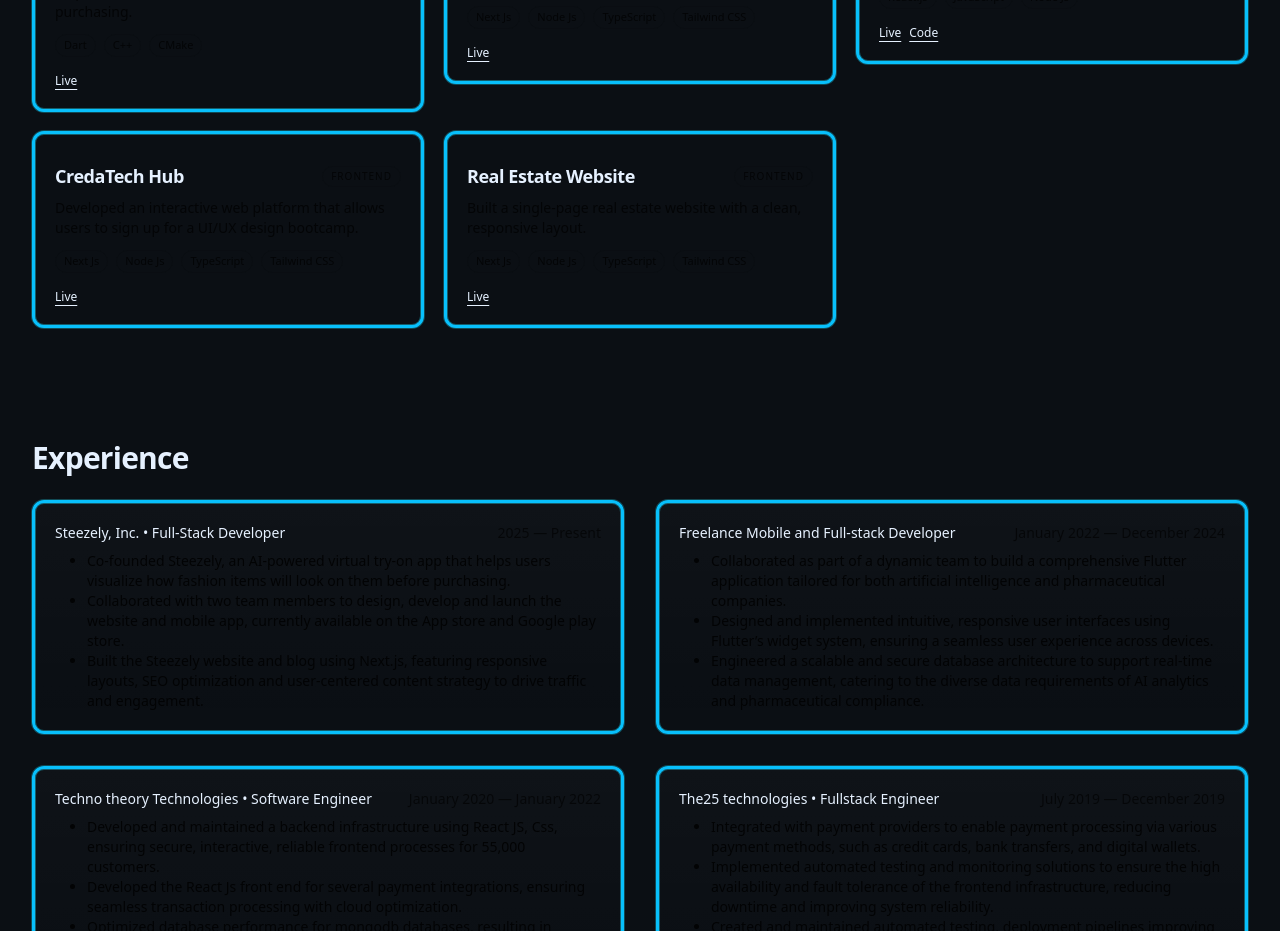
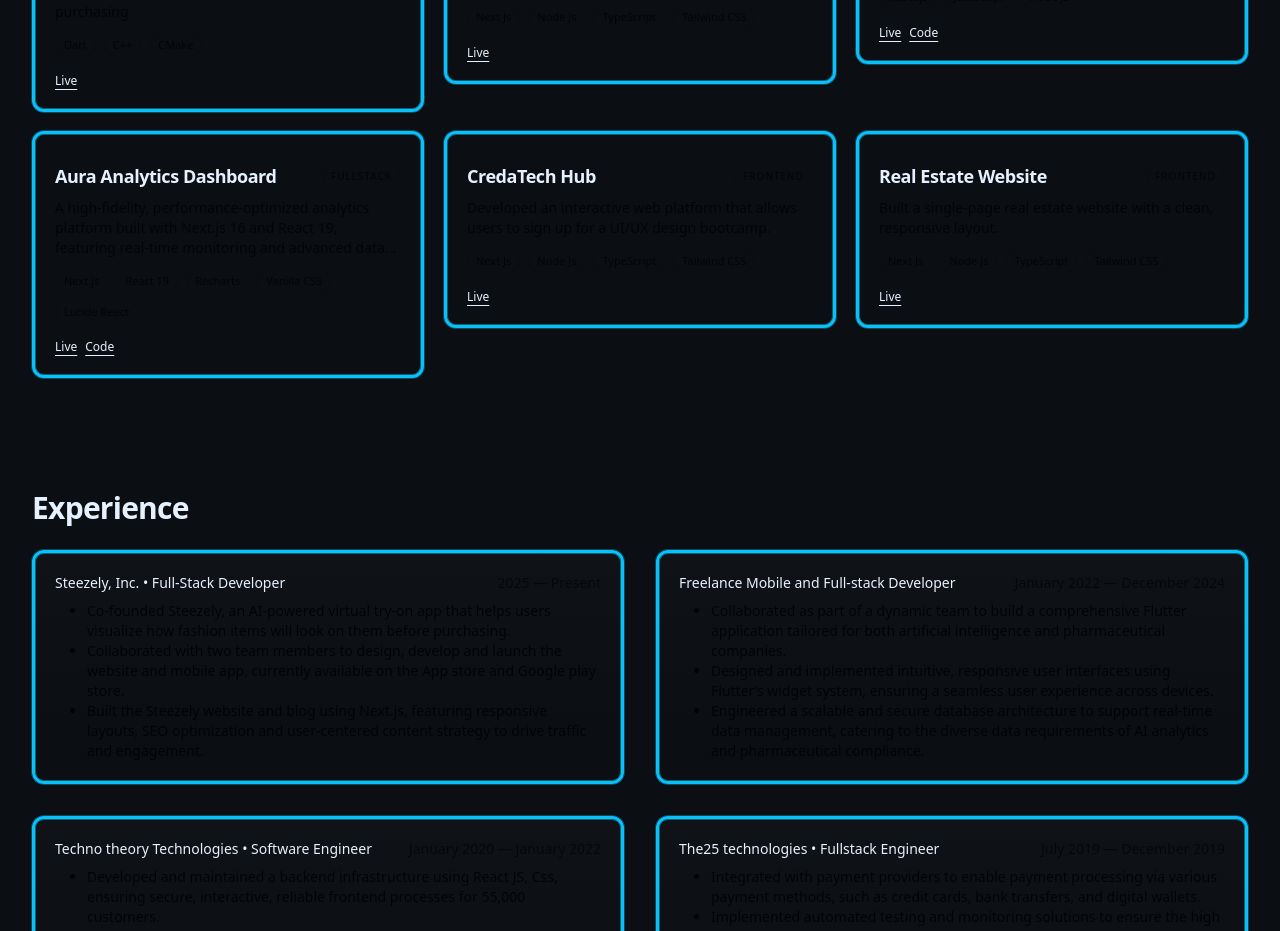
Before and after one commit to darad25/stackcrafted, a Next.js app: page / in a window 1280 px wide. Shown: the part 1320-2251 px from the top of the page. Built offline with nearby package versions, Linux system fonts and the light colour scheme.

Commit message:
first commit

```diff
--- a/src/data/projects.ts
+++ b/src/data/projects.ts
@@ -43,6 +43,21 @@
     ],
   },
   {
+    slug: "Aura-Analytics-dashboard",
+    title: "Aura Analytics Dashboard",
+    description:
+      "A high-fidelity, performance-optimized analytics platform built with Next.js 16 and React 19, featuring real-time monitoring and advanced data visualization.",
+    role: "fullstack",
+    tags: ["Next.js", "React 19", "Recharts", "Vanilla CSS", "Lucide React"],
+    links: [
+      { label: "Live", href: "https://user-analytic.netlify.app/" },
+      { label: "Code", href: "https://github.com/darad25/analytics" }],
+    period: { year: "2025" },
+    highlights: [
+      "A high-fidelity, performance-optimized analytics platform built with Next.js 16 and React 19, featuring real-time monitoring and advanced data visualization.",
+    ],
+  },
+  {
     slug: "CredaTech Hub",
     title: "CredaTech Hub",
     description:
```
Also changed, not shown: 1 other file (tests, documents, lock files or other folders).
